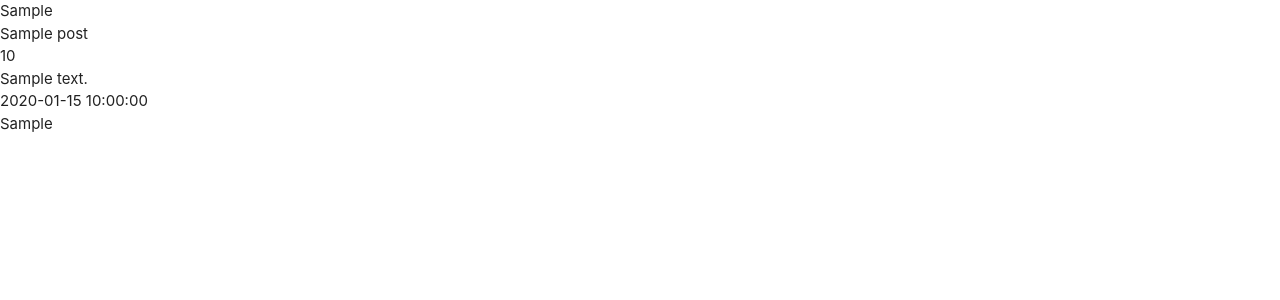
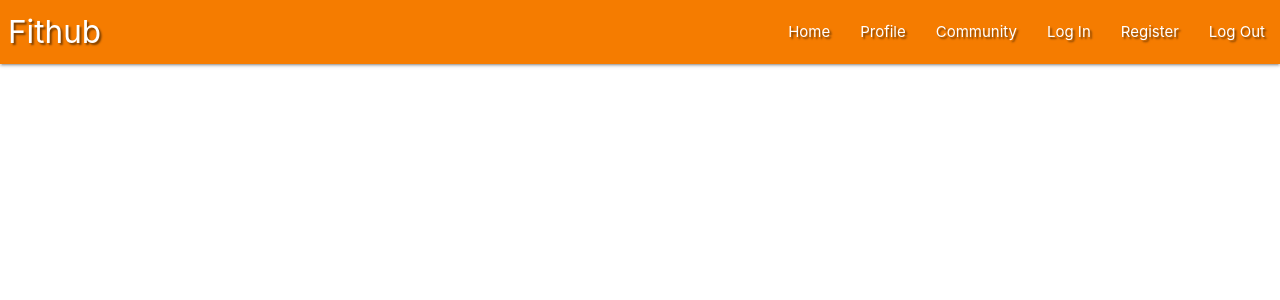
Before and after one commit to JeyAsare/fithub, a Flask app: page / in a window 1280 px wide. Shown: the top 300 px of the page. Run offline with Flask 3, Linux system fonts and the light colour scheme; a database or web service that is not in the repository returns one stand-in record (values such as "Sample title"); some libraries are stand-ins or nearby versions.

Commit message:
Added Materialize Navbar

```diff
--- a/app.py
+++ b/app.py
@@ -19,6 +19,12 @@ app.secret_key = os.environ.get("SECRET_KEY")
 mongo = PyMongo(app)
 
 @app.route("/")
+@app.route("/home")
+def home():
+
+    return render_template("home.html")
+
+
 @app.route("/profile")
 def profile():
     posts = mongo.db.posts.find()
--- a/static/css/style.css
+++ b/static/css/style.css
@@ -0,0 +1,7 @@
+.text-shadow{
+    text-shadow: 2px 2px 2px rgba(0,0,0,0.5);
+}
+
+.brand-logo{
+    margin-left: 8px;
+}
--- a/templates/base.html
+++ b/templates/base.html
@@ -14,6 +14,23 @@
 </head>
 <body>
 
+    <header>
+        <!-- navbar -->
+            <nav class="text-shadow">
+                <div class="nav-wrapper orange darken-2">
+                <a href="{{ url_for('home') }}" class="brand-logo left">Fithub</a>
+                <ul id="nav-mobile" class="right">
+                    <li><a href="{{ url_for('home') }}">Home</a></li>
+                    <li><a href="{{ url_for('profile') }}">Profile</a></li>
+                    <li><a href="#">Community</a></li>
+                    <li><a href="#">Log In</a></li>
+                    <li><a href="#">Register</a></li>
+                    <li><a href="#">Log Out</a></li>
+                </ul>
+                </div>
+            </nav>
+    </header>
+
 
     {% block content %}
     {% endblock %}
--- /dev/null
+++ b/templates/home.html
@@ -0,0 +1,3 @@
+{% extends "base.html" %}
+{% block content %}
+{% endblock %}
```
